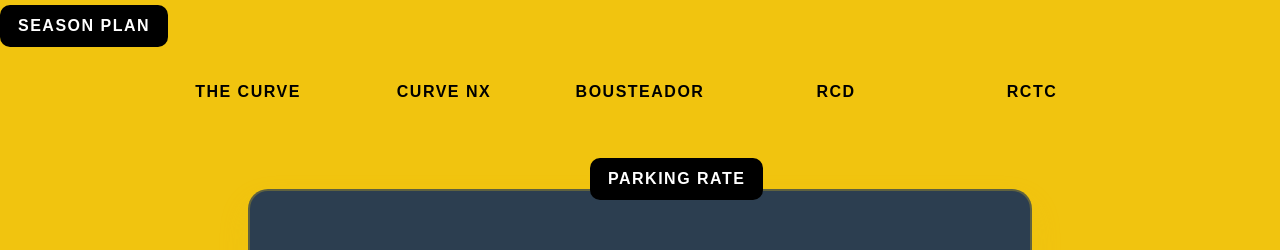
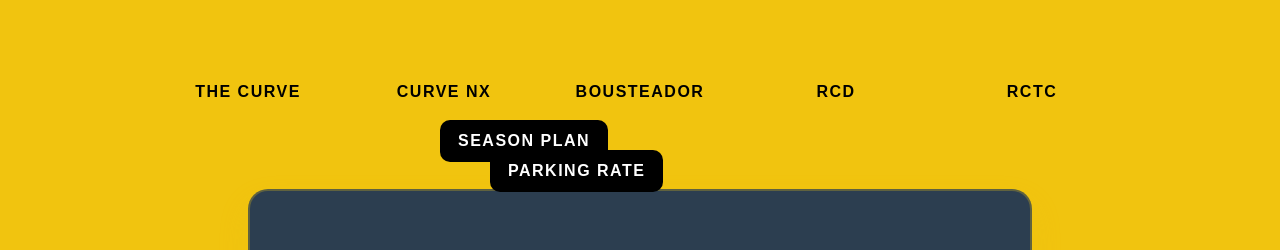
Before and after one commit to KHAIKARAK7/RCDCalculator, a plain HTML site: page RCD.html in a window 1280 px wide. Shown: the top 250 px of the page. Drawn offline with Linux system fonts and the light colour scheme.

Commit message:
Update RCD.html

```diff
--- a/RCD.html
+++ b/RCD.html
@@ -109,7 +109,7 @@ body {
   left: 0; /* Atas kiri, boleh adjust kemudian */
 }
 
-.side-btn,.side-btn2 {
+.side-btn {
   padding: 12px 18px;
   font-size: 1rem;
   font-weight: bold;
@@ -118,7 +118,7 @@ body {
   border: none;
   border-radius: 10px;
   margin-bottom: 15px;
-  margin-top: 5px;
+  margin-top: 430px;
   cursor: pointer;
   transition: 0.3s;
   z-index: 9999;
@@ -128,8 +128,10 @@ body {
   padding: 12px 18px;
   border-radius: 10px;
   margin-bottom: 15px;
+  margin-top: 430px;
   white-space: nowrap; /* Mengelakkan teks dari wrapping */
   display: inline-block; /* Pastikan ia berada dalam satu baris */
+  cursor: pointer;
 }
 
 
@@ -176,6 +178,65 @@ body {
   color: #00bfff;
   text-decoration: underline;
 }
+
+.side-buttons {
+  display: flex;
+  flex-direction: column;
+  margin-right: 200px;
+  align-items: flex-start;
+  position: absolute; /* Supaya boleh letak di mana-mana dalam main-wrapper */
+  top: 0; /* Atas kiri, boleh adjust kemudian */
+  left: 0; /* Atas kiri, boleh adjust kemudian */
+}
+
+
+
+
+
+
+
+.side-btn {
+  padding: 12px 18px;
+  font-size: 1rem;
+  font-weight: bold;
+  background-color: #000000;
+  color: #ffffff;
+  border: none;
+  border-radius: 10px;
+  margin-bottom: 15px;
+  margin-top: 120px;
+  margin-right: -440px;
+  margin-left: 440px;
+  cursor: pointer;
+  transition: 0.3s;
+  z-index: 9999;
+}
+
+.side-btn2 {
+  padding: 12px 18px;
+  border-radius: 10px;
+  margin-bottom: 15px;
+  margin-top: -3px;
+  margin-left: -100px;
+  margin-right: 100px;
+  white-space: nowrap; /* Mengelakkan teks dari wrapping */
+  display: inline-block; /* Pastikan ia berada dalam satu baris */
+  cursor: pointer;
+  z-index: 9999;
+}
+
+
+.side-btn:hover {
+  background-color: #d4ac0d;
+  color: white;
+}
+
+
+
+
+
+
+
 
 /* Main Container */
 .container {
```
